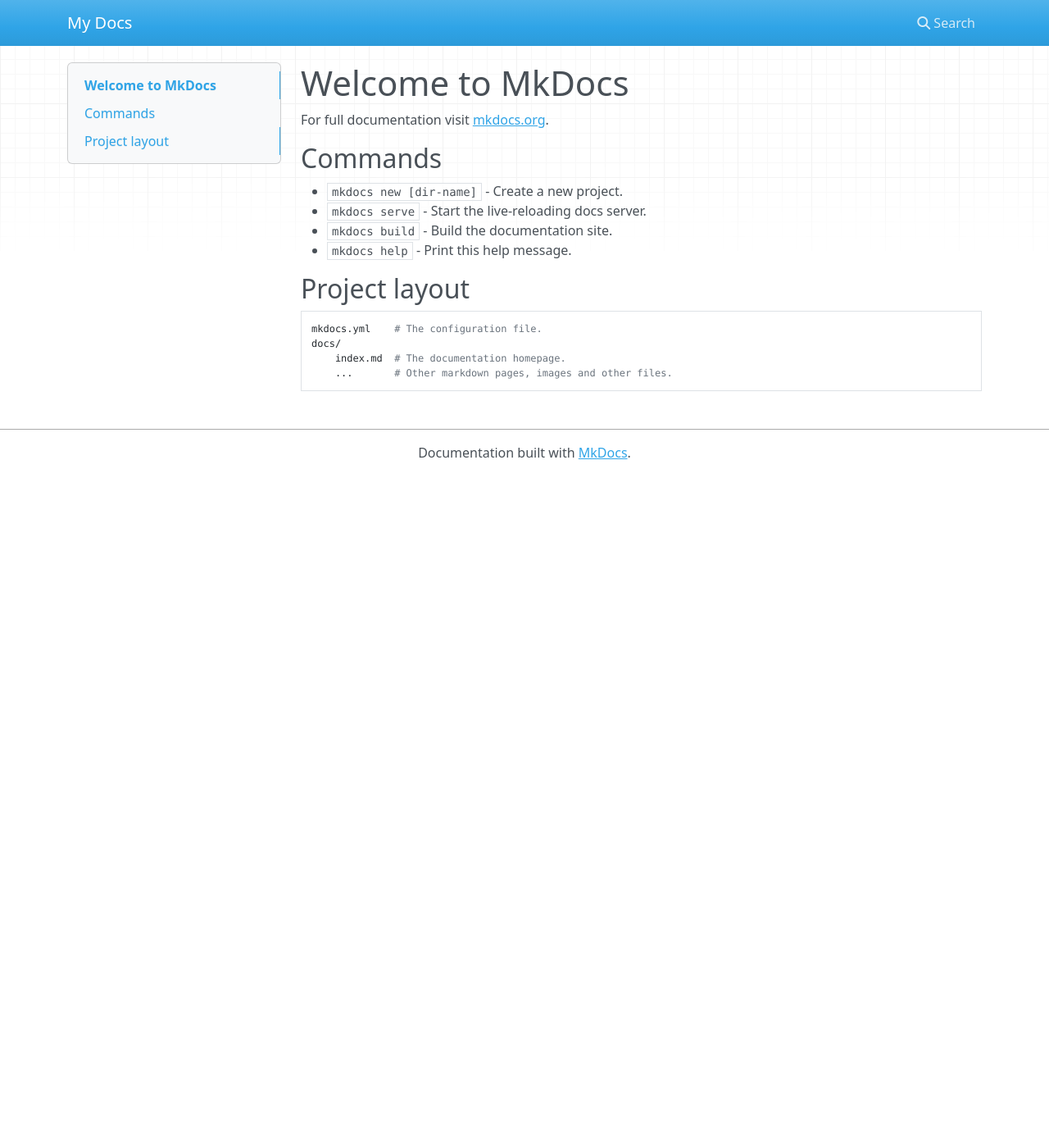
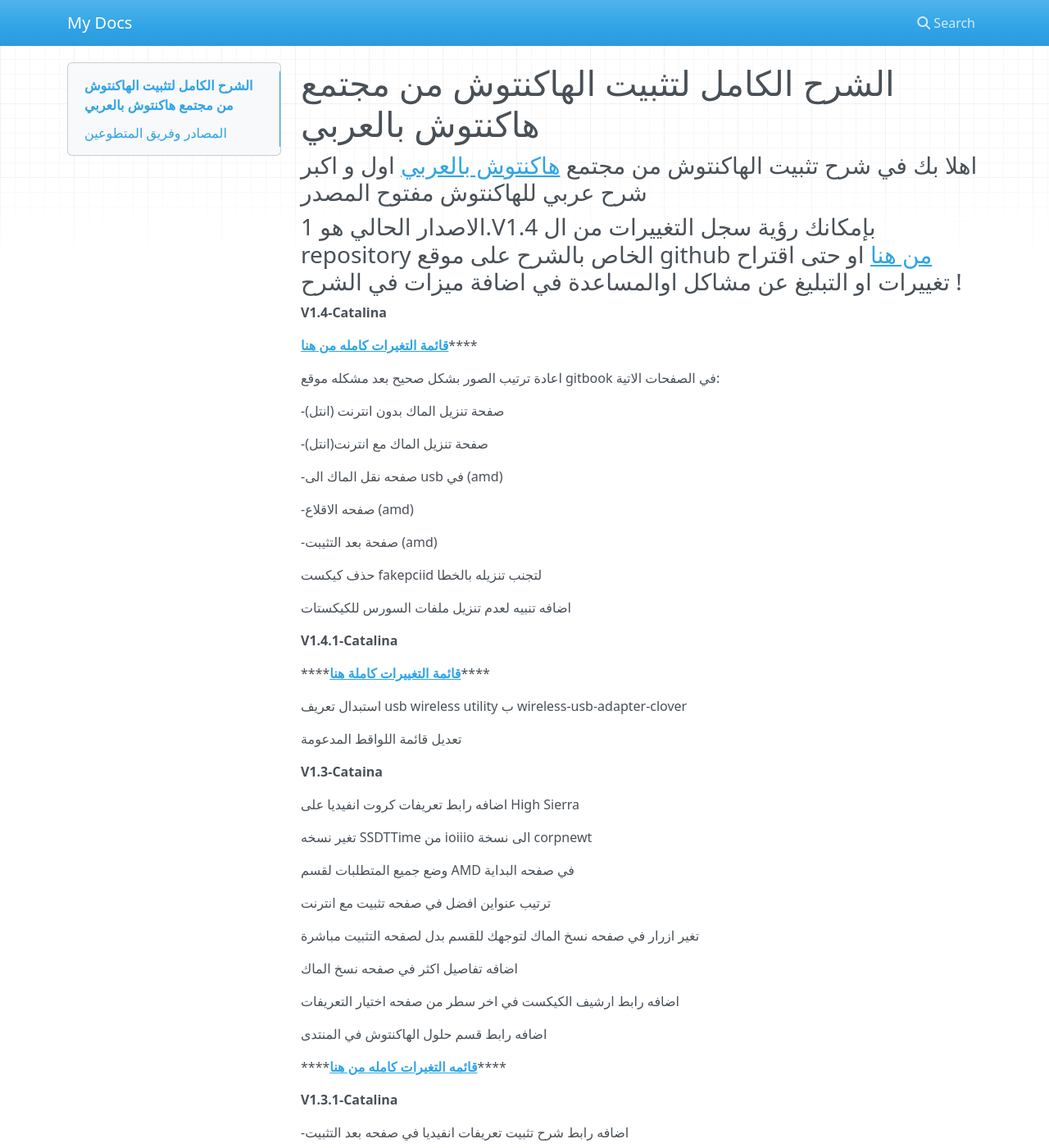
Before and after one commit to fareszr/RTDtest, an MkDocs documentation site: the page built from docs/index.md, in a window 1280 px wide and 1400 px high. Shown: the whole window at 82% size. Built offline with MkDocs 1.6.1, drawn with Linux system fonts in a browser that asks for light colours; nearby versions of some CDN libraries; some of the changed text lies outside the part shown.

Commit message:
testing rtl

```diff
--- a/docs/index.md
+++ b/docs/index.md
@@ -1,17 +1,146 @@
-# Welcome to MkDocs
+# الشرح الكامل لتثبيت الهاكنتوش من مجتمع هاكنتوش بالعربي
 
-For full documentation visit [mkdocs.org](https://mkdocs.org).
+### اهلا بك في شرح تثبيت الهاكنتوش من مجتمع [هاكنتوش بالعربي](https://هاكنتوش.com) اول و اكبر شرح عربي للهاكنتوش مفتوح المصدر
 
-## Commands
+### **الاصدار الحالي هو 1.V1.4 بإمكانك رؤية سجل التغييرات من ال repository الخاص بالشرح على موقع github** [**من هنا**](https://github.com/ARhackintosh/ARtutorial/releases)  **او حتى اقتراح تغييرات او التبليغ عن مشاكل اوالمساعدة في اضافة ميزات في الشرح !**
 
-* `mkdocs new [dir-name]` - Create a new project.
-* `mkdocs serve` - Start the live-reloading docs server.
-* `mkdocs build` - Build the documentation site.
-* `mkdocs help` - Print this help message.
+**V1.4-Catalina**
 
-## Project layout
+[**قائمة التغيرات كامله من هنا**](https://xn--mgbg4a8cpdl.com/?p=2037)\*\*\*\*
 
-    mkdocs.yml    # The configuration file.
-    docs/
-        index.md  # The documentation homepage.
-        ...       # Other markdown pages, images and other files.
+اعادة ترتيب الصور بشكل صحيح بعد مشكله موقع gitbook في الصفحات الاتية:
+
+-صفحة تنزيل الماك بدون انترنت \(انتل\)
+
+-صفحة تنزيل الماك مع انترنت\(انتل\)
+
+-صفحه نقل الماك الى usb في \(amd\)
+
+-صفحه الاقلاع \(amd\)
+
+-صفحة بعد التثيبت \(amd\)
+
+حذف كيكست fakepciid لتجنب تنزيله بالخطا
+
+اضافه تنبيه لعدم تنزيل ملفات السورس للكيكستات
+
+**V1.4.1-Catalina**
+
+\*\*\*\*[**قائمة التغييرات كاملة هنا**](https://xn--mgbg4a8cpdl.com/?p=2386)\*\*\*\*
+
+استبدال تعريف usb wireless utility ب wireless-usb-adapter-clover
+
+تعديل قائمة اللواقط المدعومة
+
+
+
+**V1.3-Cataina**
+
+اضافه رابط تعريفات كروت انفيديا على High Sierra
+
+تغير نسخه SSDTTime من ioiiio الى نسخة corpnewt
+
+وضع جميع المتطلبات لقسم AMD في صفحه البداية
+
+ترتيب عنواين افضل في صفحه تثبيت مع انترنت
+
+تغير ازرار في صفحه نسخ الماك لتوجهك للقسم بدل لصفحه التثبيت مباشرة
+
+اضافه تفاصيل اكثر في صفحه نسخ الماك
+
+اضافه رابط ارشيف الكيكست في اخر سطر من صفحه اختيار التعريفات
+
+اضافه رابط قسم حلول الهاكنتوش في المنتدى
+
+\*\*\*\*[**قائمه التغيرات كامله من هنا**](https://هاكنتوش.com/?p=220)\*\*\*\*
+
+**V1.3.1-Catalina**
+
+-اضافه رابط شرح تثبيت تعريفات انفيديا في صفحه بعد التثبيت
+
+-الغاء متطلب استخدام كلوفر اصدار r5092 للتثبيت مع انترنت
+
+
+
+**V1.2-Catalina**
+
+تصحيح اسم كيكست intelmausiethernet
+
+استبدال نسخه mieze بنسخه acidanthera
+
+اضافه تنبيه تنزيل نسخه Release من الكيكستات
+
+اضافه زر نقل بين صفحه intel و amd
+
+تغير وصف usbinjectall.kext بحيث يصبح مطلوب لجميع الاجهزه
+
+اضافه رابط لطريقه التخلص من حد 15 مدخل usbinjectall
+
+توضيح اضافات كيكست lilu
+
+**V1.2.1-Catalina**
+
+تصحيح رابط قائمه الكروت المدعومه
+
+
+
+
+**V1.1-Catalina**
+
+**تصحيح ترتيب الصور في صفحه AMD التي تسبب فيها موقع gitbook**
+
+اضافه عنوان :ايش التعريفات \(Kext\) الي أحتاجها ؟ الى صفحه انتل
+
+اضافه خيار التحميل مباشره لكيكست:
+
+
+-RealtekRTL8100
+-AtherosE2200Ethernet
+-intelmausiethernet
+-BrcmPatchRAM
+
+تغير روابط الكيكست حتى تتجه الى صفحه release مباشره:
+
+
+
+-RealtekRTL8111
+-Applealc
+-voodooHDA
+-Wireless-USB-Adapter-Clover
+-USB Wireless Utility
+-WIFI-Dlink Catalina-Panel
+-AirportBrcmFixup
+-BT4LEContinuityFixup
+
+
+**V1.0-Catalina**
+
+اول اصدار من شرح هاكنتوش بالعربي !
+
+-مجهز لاصدار catalina 10.15
+-يدعم معالجات انتل من الجيل الثالث فما فوق
+-يدعم معالجات AMD من سلسله FX فما فوق على الكمبيوتر المكتبي فقط
+-يدعم اصدار 10.15.1\(19B88\) لمعالجات AMD
+-يدعم الثبيت ب offline installer او باستخدام الريكوفري \(انتل فقط\)
+-لايحتاج الى ماك وهمي
+-يدعم عمليه باتش ال FAKEEC في ال SSDT من اجل اصدار 10.15
+-نستخدم هذه الادوات Gibmacos , GenSMbios ,PPM17 , Transamc ,packmacos , SSDTtime,BDU -نستخدم بوت لودر
+
+
+##  المصادر وفريق المتطوعين
+
+الكاتب الاساسي : فارس رحماني \([fareszr](https://هاكنتوش.com/members/fareszr.2/)\)
+المدقق اللغوي : بهاء الدين \([b.wdgt/bahaedin](https://هاكنتوش.com/members/bahaedin.3/)\)
+المدقق اللغوي :  ليون \([the\_lion\#](https://هاكنتوش.com/members/the_lion.12/)\)
+
+الشروحات التي تم بناء الشرح عليها :
+
+شرح [doesprintifwork](https://github.com/doesprintfwork) لمعالجات amd والتي تم الاستناد عليه في كتابه صفحه تثبيت بدون انترنت
+[https://kb.hackintoshisfun.ml/clover/](https://kb.hackintoshisfun.ml/clover/)
+
+شرح موقع AmdOSX التي تم استخدام ارشاداتهم و الكونفق الخاص لمعالجات amd
+[https://vanilla.amd-osx.com/](https://vanilla.amd-osx.com/)
+شرح المطور الرهيب coprnewt وهو التي تم بناء الشرح عليه بشكل اساسي
+[https://hackintosh.gitbook.io/-r-hackintosh-vanilla-desktop-guide/](https://hackintosh.gitbook.io/-r-hackintosh-vanilla-desktop-guide/)
+شرح midi jari اقتبسنا بعض الخطوات المتقدمه منه
+[https://internet-install.gitbook.io/macos-internet-install/](https://internet-install.gitbook.io/macos-internet-install/)
```
